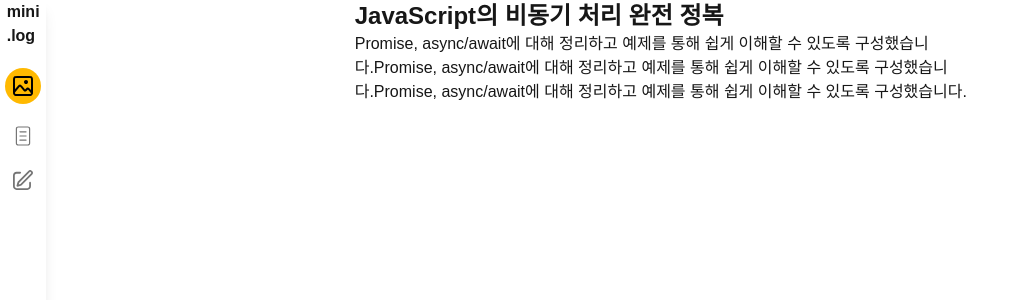
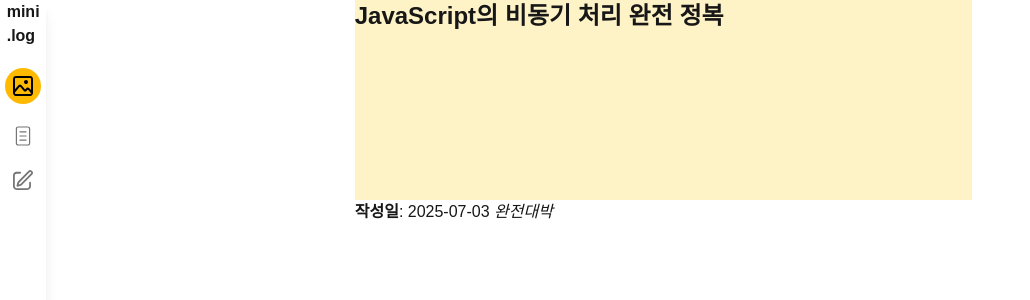
Before and after one commit to memymini/Blog, a Next.js app: page /1 in a window 1280 px wide. Shown: the top 300 px of the page, without its empty margins (0-1030 px from the left). Built offline with nearby package versions, Linux system fonts and the light colour scheme.

Commit message:
feat: 마크다운 파서 추가

```diff
--- a/package.json
+++ b/package.json
@@ -13,6 +13,7 @@
     "next": "15.3.4",
     "react": "^19.0.0",
     "react-dom": "^19.0.0",
+    "react-markdown": "^10.1.0",
     "tailwind-scrollbar": "^4.0.2"
   },
   "devDependencies": {
--- a/public/mock/contents.json
+++ b/public/mock/contents.json
@@ -4,7 +4,7 @@
     "createdAt": "2024-06-01T09:00:00Z",
     "modifiedAt": "2024-06-03T12:00:00Z",
     "title": "JavaScript의 비동기 처리 완전 정복",
-    "summary": "Promise, async/await에 대해 정리하고 예제를 통해 쉽게 이해할 수 있도록 구성했습니다.Promise, async/await에 대해 정리하고 예제를 통해 쉽게 이해할 수 있도록 구성했습니다.Promise, async/await에 대해 정리하고 예제를 통해 쉽게 이해할 수 있도록 구성했습니다.",
+    "summary": "**작성일**: 2025-07-03 *완전대박*",
     "category": "Javascript",
     "imageUrl": ""
   },
--- a/src/app/[id]/page.tsx
+++ b/src/app/[id]/page.tsx
@@ -1,20 +1,25 @@
 import { Content } from "@/type/content";
+import MdViewer from "@/components/post/MdViewer";
 
 export default async function ContentDetail({
   params,
 }: {
-  params: { id: string };
+  params: Promise<{ id: string }>;
 }) {
   const contentsRes = await fetch("http://localhost:3000/mock/contents.json", {
     cache: "no-store",
   });
+  const id = (await params).id;
   const contents = await contentsRes.json();
-  const content = contents.find((item: Content) => item.id === params.id);
+  const content = await contents.find((item: Content) => item.id === id);
 
   return (
     <div className="w-full lg:w-1/2">
-      <h1 className="text-2xl font-bold">{content.title}</h1>
-      <h2>{content.summary}</h2>
+      <div className="flex flex-col items-baseline w-full h-50 bg-amber-100">
+        <h1 className="text-2xl font-bold">{content.title}</h1>
+      </div>
+
+      <MdViewer content={content.summary} />
     </div>
   );
 }
--- a/src/app/page.tsx
+++ b/src/app/page.tsx
@@ -3,7 +3,7 @@
 export default async function Home() {
   const contentsRes = await fetch("http://localhost:3000/mock/contents.json");
   const contents = await contentsRes.json();
-  console.log("contents:", contents);
+
   return (
     <div className="w-full lg:w-1/2 bg-white">
       <div className="w-full h-40 bg-amber-100">
--- /dev/null
+++ b/src/components/post/MdViewer.tsx
@@ -0,0 +1,10 @@
+"use client";
+import ReactMarkdown from "react-markdown";
+
+export default function MdViewer({ content }: { content: string }) {
+  return (
+    <div>
+      <ReactMarkdown>{content}</ReactMarkdown>
+    </div>
+  );
+}
```
Also changed, not shown: 1 other file (tests, documents, lock files or other folders).
